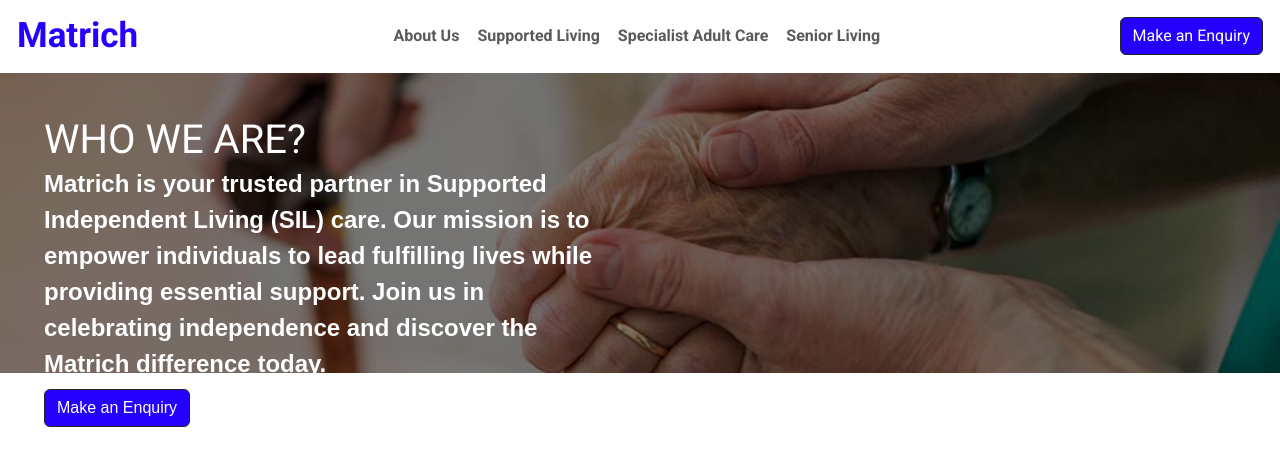
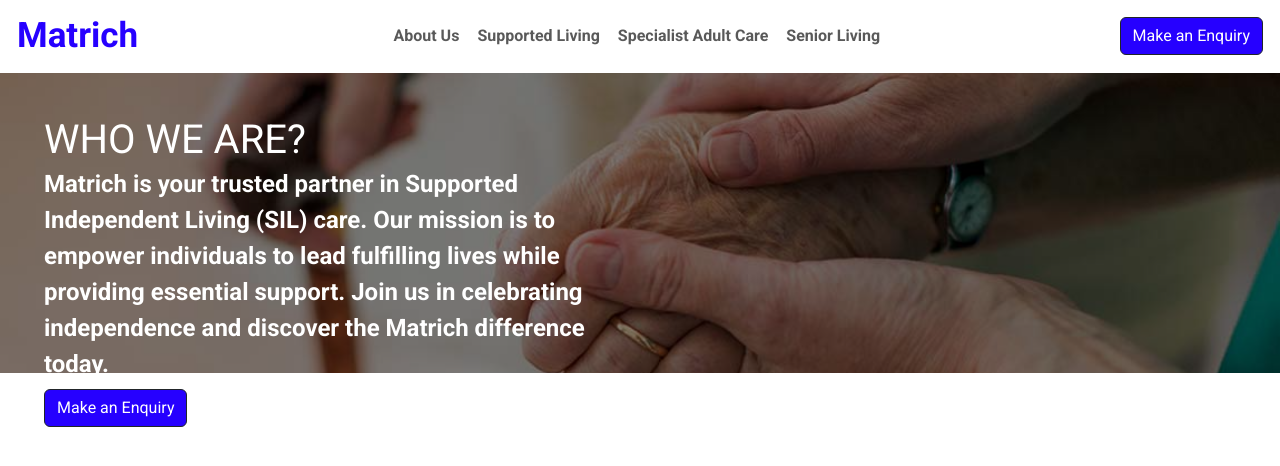
Before and after one commit to kifeakor22/matrich, a React (Create React App) app: page / in a window 1280 px wide. Shown: the top 466 px of the page. Built offline with nearby package versions, Linux system fonts and the light colour scheme.

Commit message:
Update index.js

```diff
--- a/src/components/About/index.js
+++ b/src/components/About/index.js
@@ -60,7 +60,7 @@ const Herogrid = () => {
                 zIndex: 1, // Ensure text appears above the overlay
                 padding: '20px',
                 fontWeight: '700',
-                fontFamily: 'fantasy'
+                fontFamily: 'roboto'
               }}
             >
               <Typography variant="h5" sx={{ fontSize: '2.5rem' }}>
```
